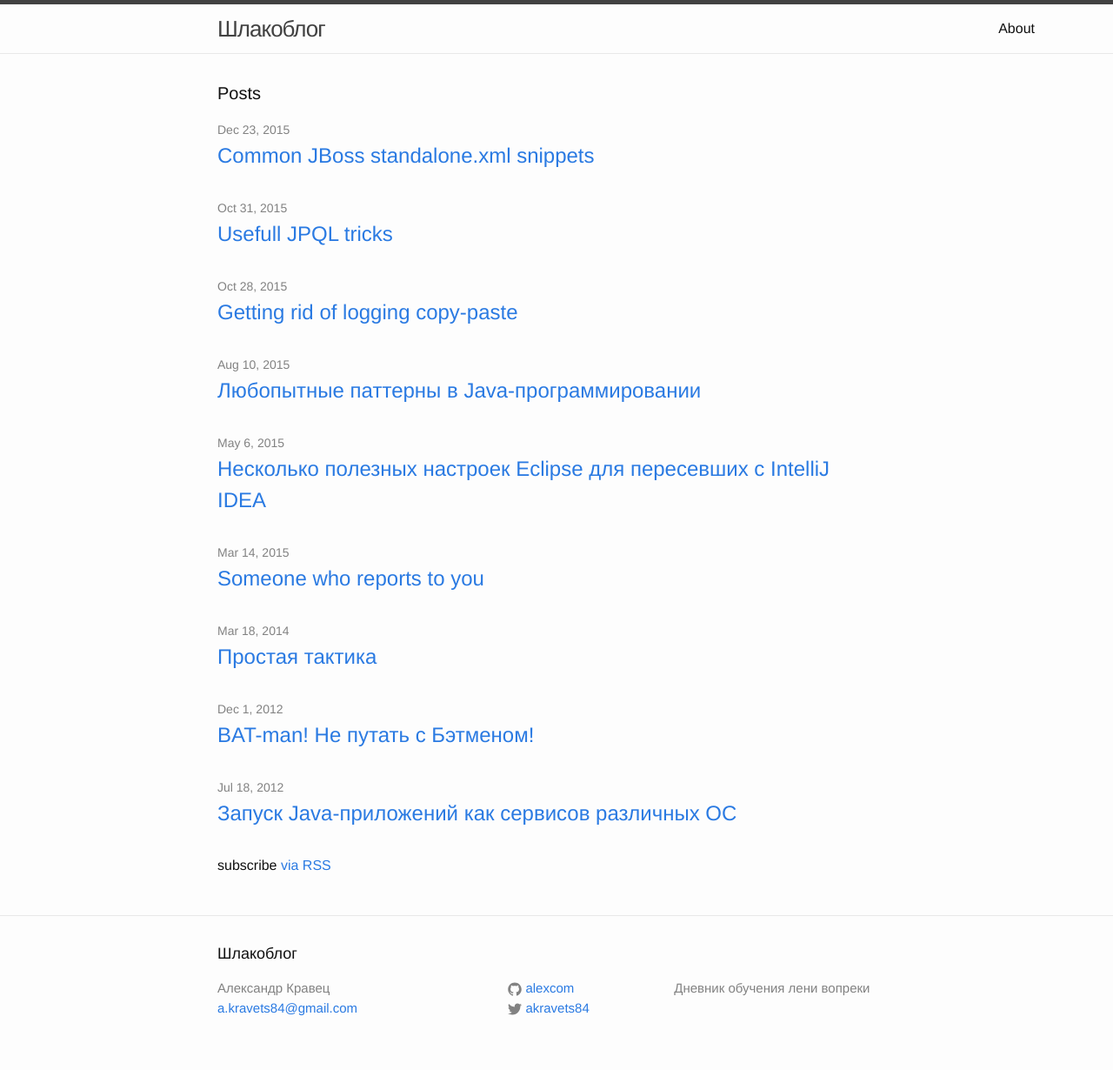
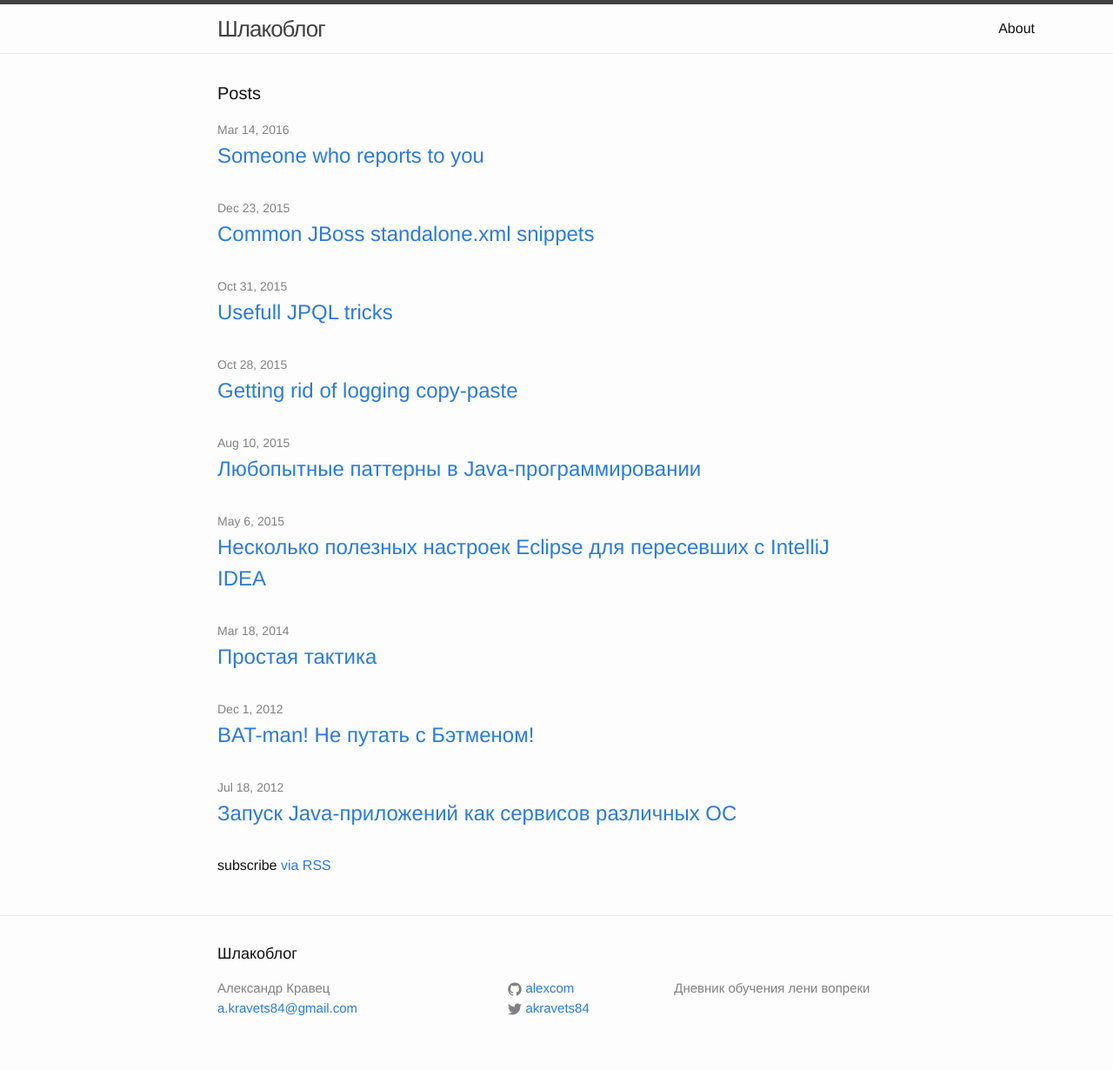
Before and after one commit to alexcom/alexcom.github.io, a Jekyll site: the page built from index.html, in a window 1280 px wide. Shown: the whole page at 87% size. Built offline with Jekyll 4.4.1, drawn with Linux system fonts in a browser that asks for light colours.

Commit message:
formatting and changign back to rouge

```diff
--- a/_config.yml
+++ b/_config.yml
@@ -11,4 +11,4 @@
 
 # Build settings
 markdown: kramdown
-highlighter: pygments
+highlighter: rouge
--- a/_posts/2016-03-14-someone-who-reports-to-you.md
+++ b/_posts/2016-03-14-someone-who-reports-to-you.md
@@ -1,9 +1,9 @@
 ---
 layout: post
 title:  "Someone who reports to you"
-date:   2015-03-14 17:06:00
+date: 2016-03-14 17:06:00
 categories: automation
-categories: powershell bash build
+tags: powershell bash build
 ---
 
 ##When
```
